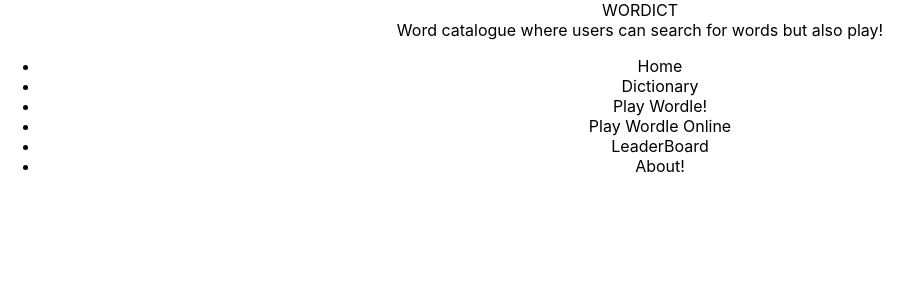
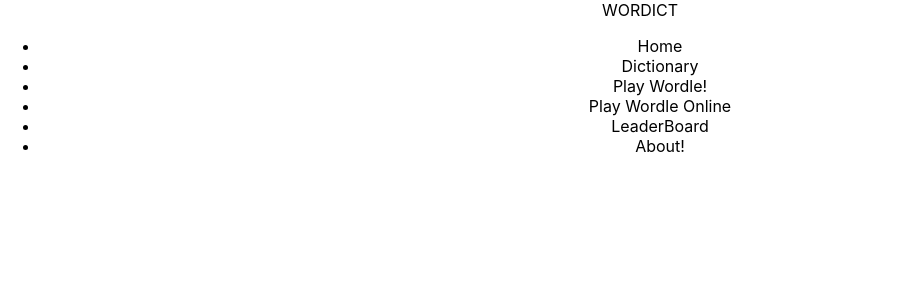
Before and after one commit to MarkProjs/wordict-project, a React (Create React App) app in the folder client/: page / in a window 1280 px wide. Shown: the top 300 px of the page, without its empty margins (0-922 px from the left). Built offline with nearby package versions, Linux system fonts and the light colour scheme.

Commit message:
making a component flder and making a home component

```diff
--- a/client/src/App.js
+++ b/client/src/App.js
@@ -1,6 +1,6 @@
 import './App.css';
-import Header from "./Header.js";
-import NavBar from "./NavBar.js";
+import Header from "./components/Header.js";
+import NavBar from "./components/NavBar.js";
 
 function App() {
   return (
--- a/client/src/Header.js
+++ b/client/src/components/Header.js
@@ -4,9 +4,6 @@ function Header() {
       <div className="title">
         WORDICT
       </div>
-      <div className="description">
-        Word catalogue where users can search for words but also play!
-      </div>
     </>
   );
 }
```
Also changed, not shown: client/src/components/Home.js (added, +8 -0 lines), client/src/components/NavBar.js (renamed from client/src/NavBar.js).
